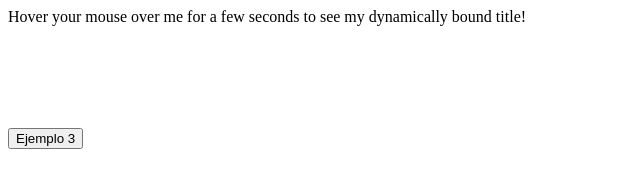
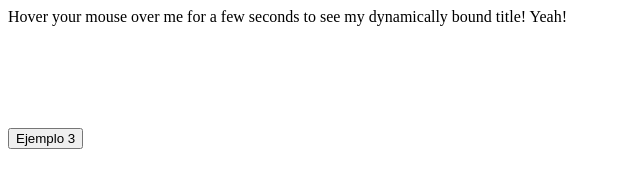
Before and after one commit to vittorio-togliatti/vue-intro, a plain HTML site: page page2.html in a window 1280 px wide. Shown: the full height of the page, 0-640 px from the left. Drawn offline with nearby package versions, Linux system fonts and the light colour scheme.

Commit message:
Test user

```diff
--- a/page2.html
+++ b/page2.html
@@ -12,7 +12,7 @@
         <div id="app-2">
           <span v-bind:title="message">
             Hover your mouse over me for a few seconds
-            to see my dynamically bound title!
+            to see my dynamically bound title! Yeah!
           </span>
         </div>
 
```
